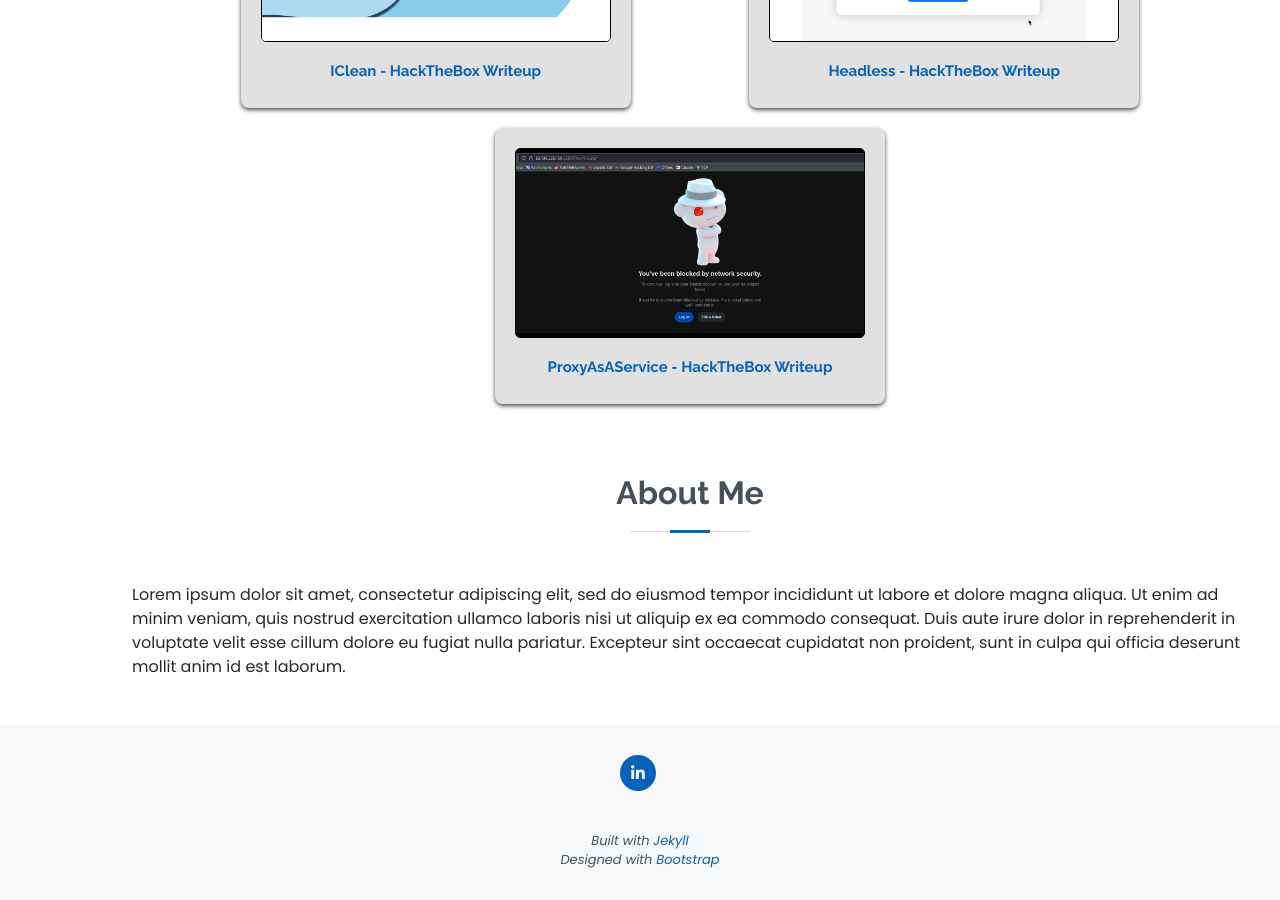
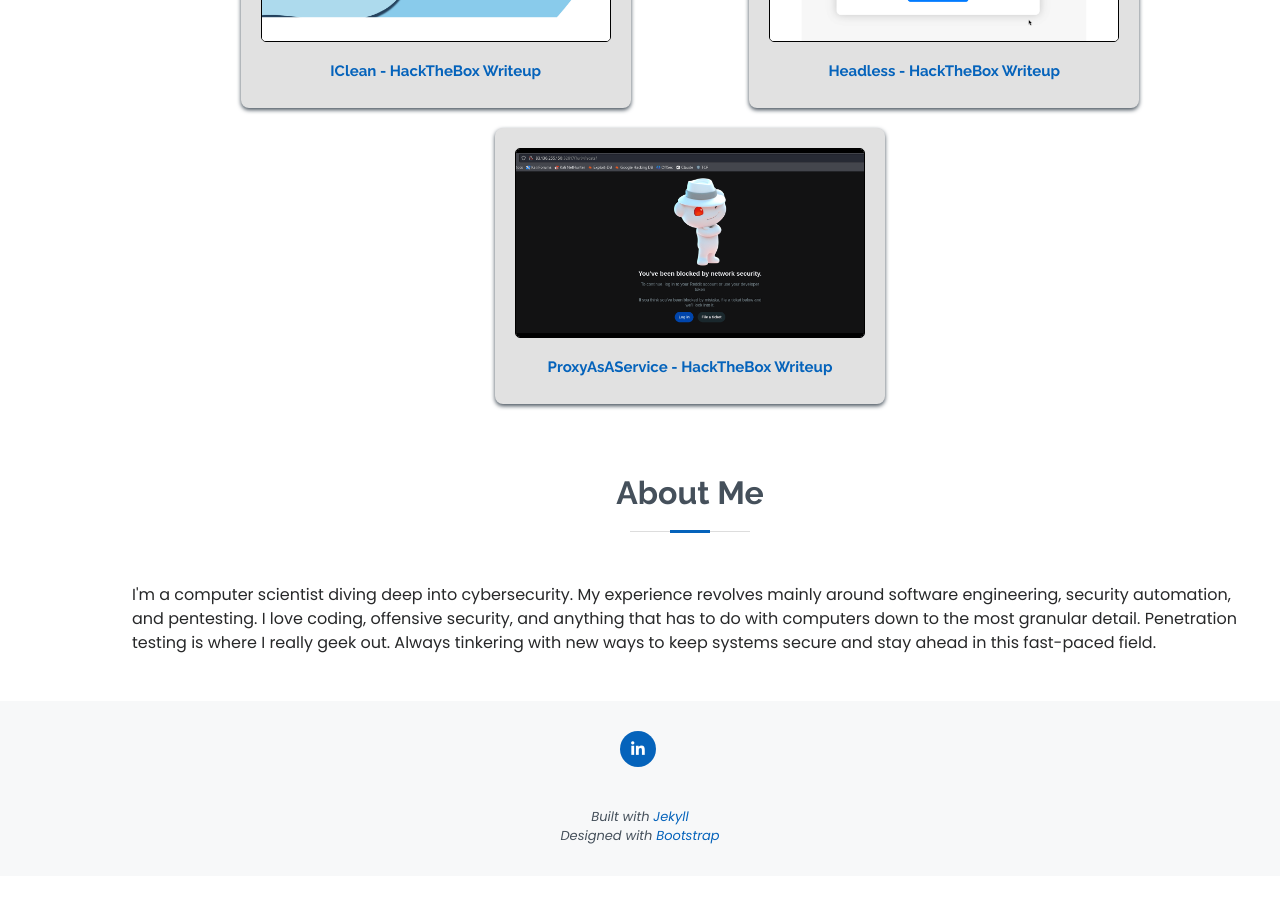
Before and after one commit to Jean2208/MyWebsite, a Jekyll site: the page built from index.html, in a window 1280 px wide and 900 px high, scrolled down 1226 px. Built offline with Jekyll 4.4.1, drawn with Linux system fonts in a browser that asks for light colours; after the commit the page ends 2102 px from its top, so only the background shows below that.

```diff
--- a/_includes/navbar.html
+++ b/_includes/navbar.html
@@ -9,7 +9,6 @@
         <label for="close-btn" class="btn close-btn"><i class="fas fa-times"></i></label>
         <li><a href="/">Home</a></li>
         <li><a href="/posts">Posts</a></li>
-        <li><a href="#">About Me</a></li>
       </ul>
       <label for="menu-btn" class="btn menu-btn"><i class="fas fa-bars"></i></label>
     </div>
--- a/index.html
+++ b/index.html
@@ -79,7 +79,7 @@
           <!-- Second column for the text and gif -->
           <div class="col-md-12 about" data-aos="fade-up">
             <p>
-              Lorem ipsum dolor sit amet, consectetur adipiscing elit, sed do eiusmod tempor incididunt ut labore et dolore magna aliqua. Ut enim ad minim veniam, quis nostrud exercitation ullamco laboris nisi ut aliquip ex ea commodo consequat. Duis aute irure dolor in reprehenderit in voluptate velit esse cillum dolore eu fugiat nulla pariatur. Excepteur sint occaecat cupidatat non proident, sunt in culpa qui officia deserunt mollit anim id est laborum.
+              I'm a computer scientist diving deep into cybersecurity. My experience revolves mainly around software engineering, security automation, and pentesting. I love coding, offensive security, and anything that has to do with computers down to the most granular detail. Penetration testing is where I really geek out. Always tinkering with new ways to keep systems secure and stay ahead in this fast-paced field.
             </p>
           </div>
         </div> <!-- End of row -->
```
Also changed, not shown: _pages/about.html (deleted).
